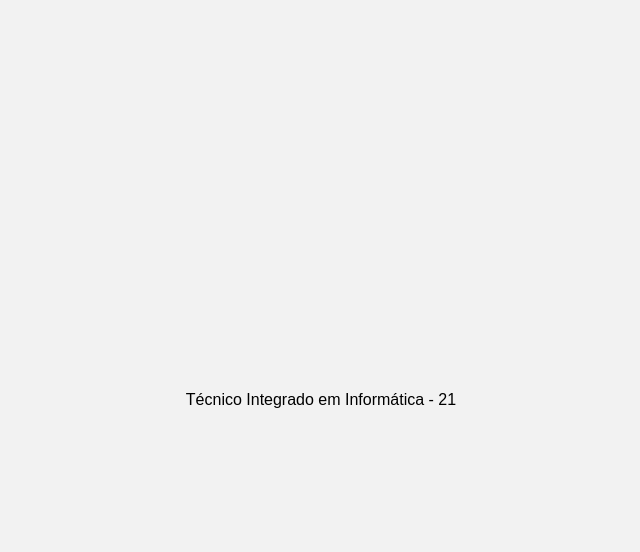
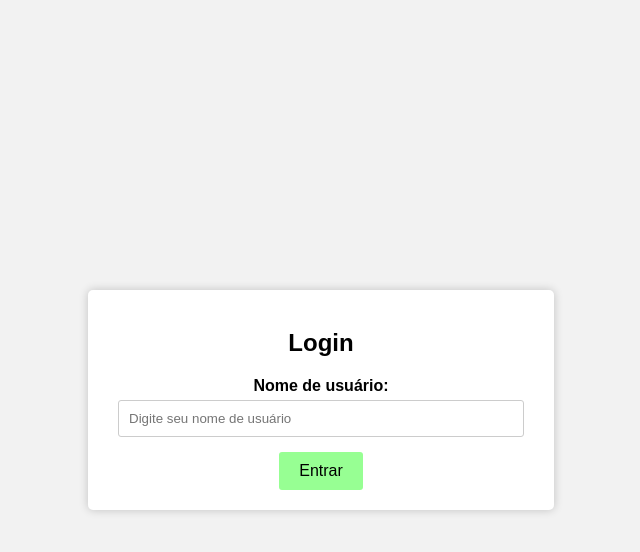
Before and after one commit to YuriLou/chat2023, a PHP site: page / in a window 1280 px wide. Shown: the top 552 px of the page, without its empty margins (319-959 px from the left). Run offline with PHP 8.4, Linux system fonts and the light colour scheme.

Commit message:
fiz grandes mudanças no index e criei uma estilização para  mesmo

```diff
--- a/index.php
+++ b/index.php
@@ -4,15 +4,18 @@
     <meta charset="UTF-8">
     <meta name="viewport" content="width=device-width, initial-scale=1.0">
     <title>Chat GPB</title>
-    <link rel="stylesheet" href="stylochat.css">
+    <link rel="stylesheet" href="styloindex.css">
 </head>
 <body>
-    <header></header>
-    <main>
+    <div class="login-container">
+        <h2>Login</h2>
+        <form action="chat.php" method="POST">
+            <label for="username">Nome de usuário:</label>
+            <input type="text" id="username" name="username" placeholder="Digite seu nome de usuário" required>
 
 
-    </main>
-    <footer>Técnico Integrado em Informática - 21
-    </footer>
+            <button type="submit">Entrar</button>
+        </form>
+    </div>
 </body>
 </html>
--- /dev/null
+++ b/styloindex.css
@@ -0,0 +1,57 @@
+/* style.css */
+
+body {
+    font-family: Arial, sans-serif;
+    background-color: #f2f2f2;
+    margin: 0;
+    padding: 0;
+    display: flex;
+    justify-content: center;
+    align-items: center;
+    height: 100vh;
+}
+
+.login-container {
+    background-color: #fff;
+    border-radius: 5px;
+    box-shadow: 0 0 10px rgba(0, 0, 0, 0.2);
+    padding: 20px;
+    text-align: center;
+    margin: auto;
+}
+
+h2 {
+    font-size: 24px;
+    margin-bottom: 20px;
+}
+
+label {
+    font-weight: bold;
+}
+
+input[type="text"] {
+    width: 100%;
+    padding: 10px;
+    margin: 5px 0;
+    border: 1px solid #ccc;
+    border-radius: 3px;
+    max-width: 90%;
+}
+
+button {
+    background-color: #97ff93;
+    color: #000000;
+    padding: 10px 20px;
+    border: none;
+    border-radius: 3px;
+    cursor: pointer;
+    font-size: 16px;
+    margin-top: 10px;
+    transition: background-color 0.3s;
+
+}
+
+button:hover {
+    background-color: #3da339;
+    color: #fff;
+}
```
